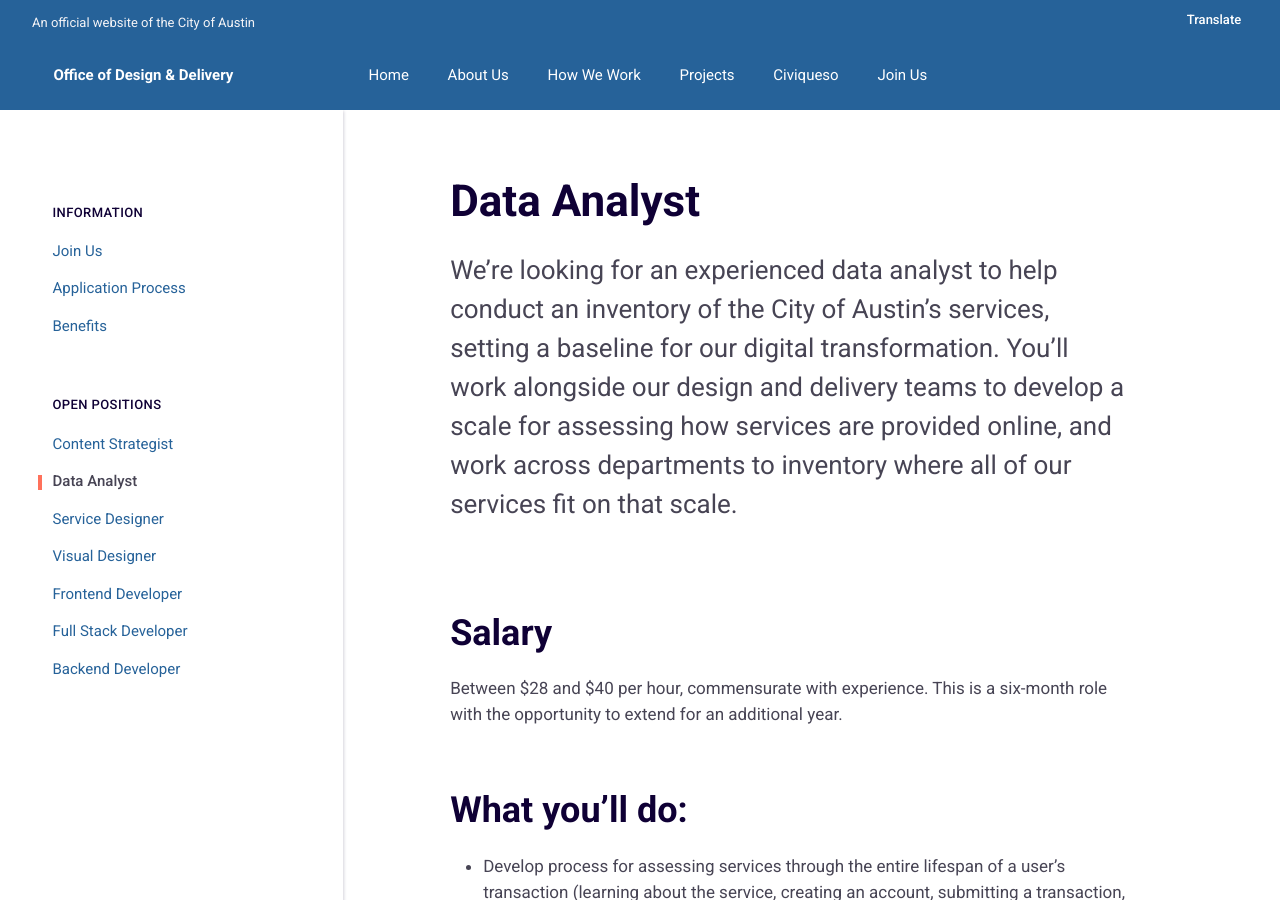
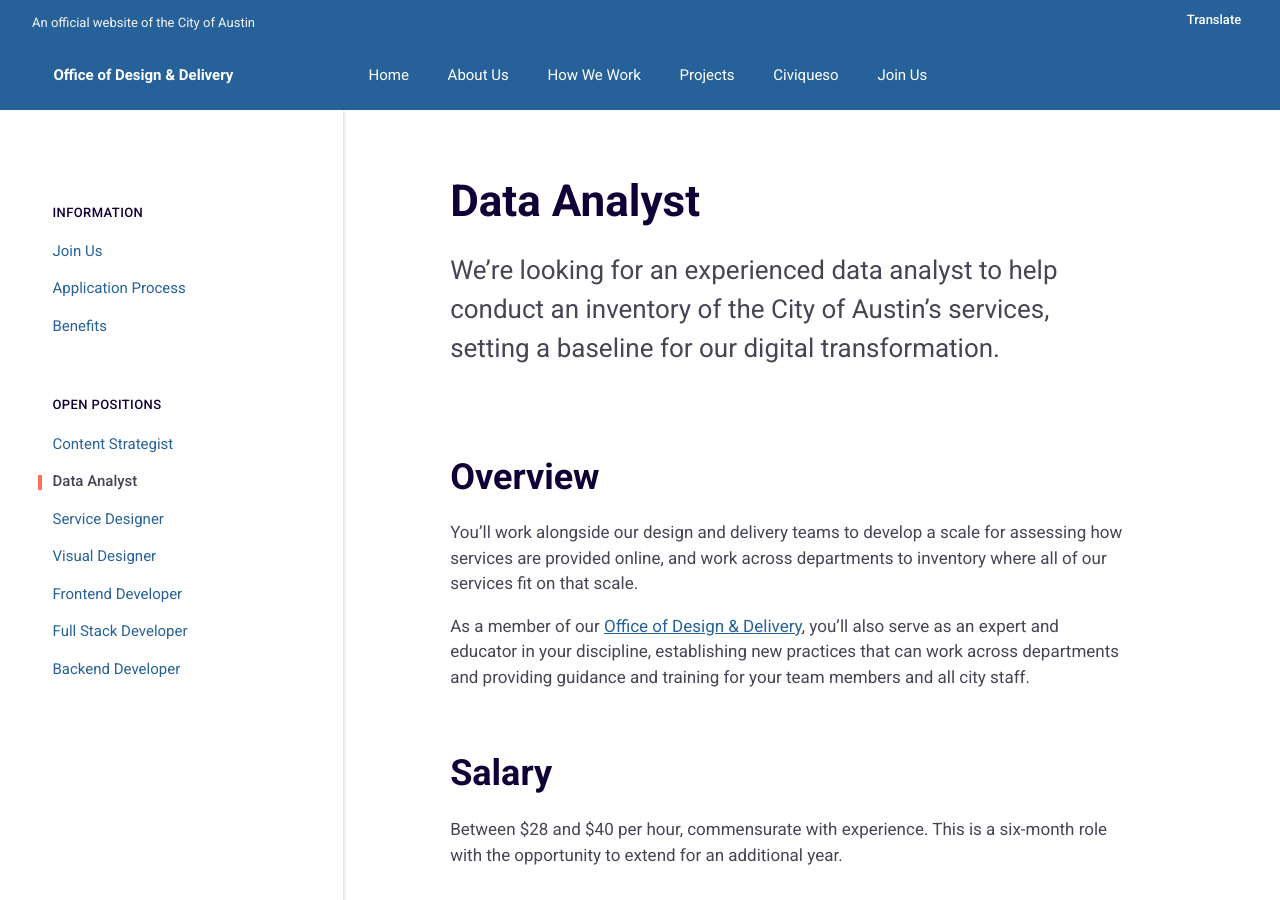
Before and after one commit to opensavannah/ProjectResilience, a Jekyll site: the page built from _jobs/positions/data-analyst.md, in a window 1280 px wide and 900 px high. Built offline with Jekyll 4.4.1, drawn with Linux system fonts in a browser that asks for light colours; part of the change alters nothing that is shown.

Commit message:
adjust format for data analyst position

```diff
--- a/_jobs/positions/data-analyst.md
+++ b/_jobs/positions/data-analyst.md
@@ -3,14 +3,14 @@ title: Data Analyst
 is_fellow: true
 lever_link: https://boards.greenhouse.io/oddaustin/jobs/4052464002#app
 position: 2
-lede_markdown: We're looking for an experienced data analyst to help conduct an inventory of the City of Austin’s services, setting a baseline for our digital transformation. You'll work alongside our design and delivery teams to develop a scale for assessing how services are provided online, and work across departments to inventory where all of our services fit on that scale.
+lede_markdown: We're looking for an experienced data analyst to help conduct an inventory of the City of Austin’s services, setting a baseline for our digital transformation.
 ---
 
-<!-- ## Overview
+## Overview
 
-Our teams are working to improve a wide range of city services, including researching and redesigning our [permitting processes](http://permittingatx.com/), prototyping ways to change behaviors around [recycling and composting](http://projects.austintexas.io/projects/vision-zero-waste/about/overview/), designing the future of [austin.gov](http://alpha.austin.gov/), and creating city-wide standards for service design, web development, and user research.
+You'll work alongside our design and delivery teams to develop a scale for assessing how services are provided online, and work across departments to inventory where all of our services fit on that scale.
 
-As a member of our [Office of Design & Delivery](http://odd.austintexas.io/), you'll also serve as an expert and educator in your discipline, establishing new practices that can work across departments and providing guidance and training for your team members and all city staff. -->
+As a member of our [Office of Design & Delivery](http://odd.austintexas.io/), you'll also serve as an expert and educator in your discipline, establishing new practices that can work across departments and providing guidance and training for your team members and all city staff.
 
 ## Salary
 
```
